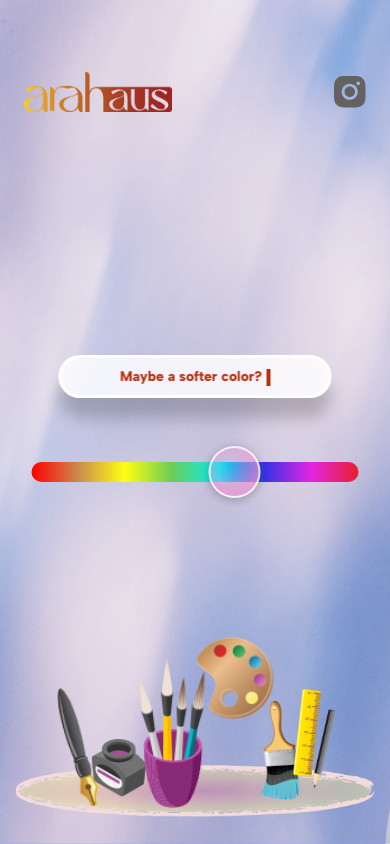
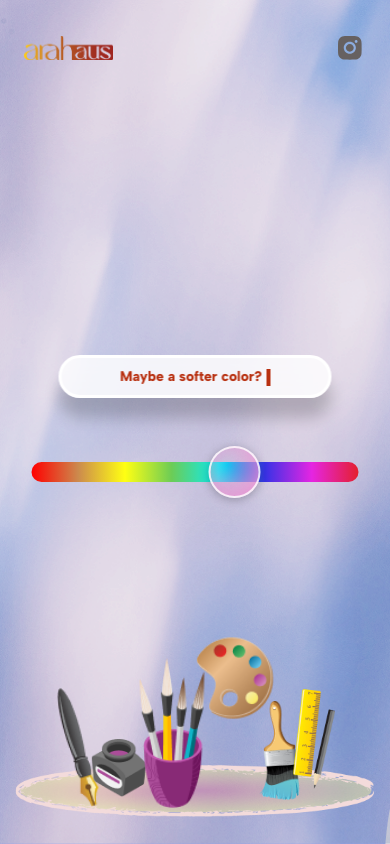
Before and after one commit to martinsgfx/Arahaus-Coming-Soon, a React (Vite) app: page / in a window 390 px wide. Built offline with nearby package versions, Linux system fonts and the light colour scheme; a web font is replaced by a local one.

Commit message:
Updated the nav

```diff
--- a/src/App.jsx
+++ b/src/App.jsx
@@ -26,7 +26,7 @@ function App() {
         }
       `}</style>
       <div
-        className={`relative overflow-hidden min-h-screen ${showComingSoon ? "bg-white" : ""}`}
+        className={`relative mx-0 overflow-hidden min-h-screen ${showComingSoon ? "bg-white" : ""}`}
       >
         <div
           className="base-bg absolute inset-0 bg-fixed bg-no-repeat bg-cover transition-opacity duration-700"
@@ -37,7 +37,7 @@ function App() {
           style={{ opacity: showWait && !showComingSoon ? 1 : 0 }}
         />
 
-        <div className="relative z-50 px-6 py-18 lg:px-24">
+        <div className="relative z-50 px-6 py-9 lg:py-18 lg:px-24">
           <NavBar />
         </div>
         {!showWait && <TextAnimator onComplete={() => setShowWait(true)} />}
--- a/src/Components/NavBar.jsx
+++ b/src/Components/NavBar.jsx
@@ -9,7 +9,7 @@ export const NavBar = () => {
         <img
           src={arahausLogo}
           alt="Arahaus Logo"
-          className="h-10 w-auto pointer-events-auto transition-transform duration-200 hover:scale-105 "
+          className="h-6 lg:h-10 w-auto pointer-events-auto transition-transform duration-200 hover:scale-105 "
         />
       </a>
 
@@ -17,7 +17,7 @@ export const NavBar = () => {
         <img
           src={instagramIcon}
           alt="Instagram Logo"
-          className="h-8 w-8 pointer-events-auto transition-transform duration-200 hover:scale-110 "
+          className="h-6 lg:h-8 w-8 pointer-events-auto transition-transform duration-200 hover:scale-110 "
         />
       </a>
     </div>
```
